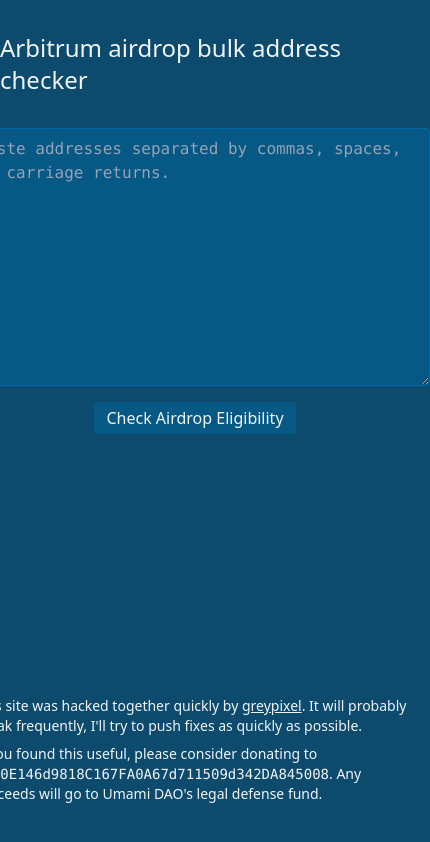
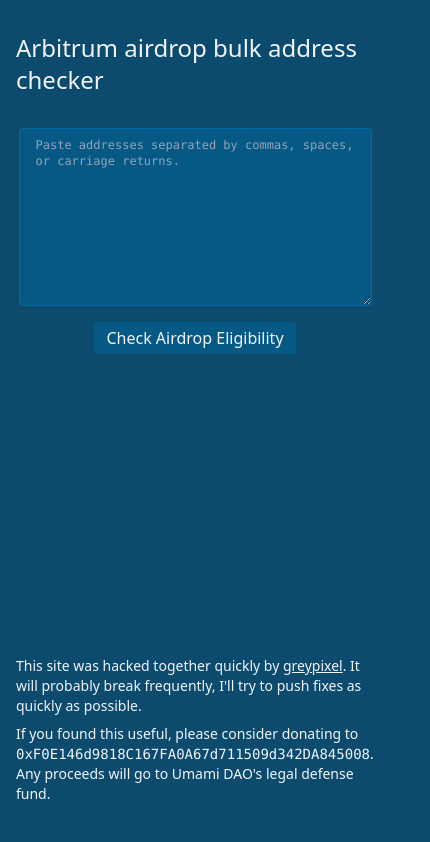
Before and after one commit to gpxl-dev/arbi-airdrop-bulk-check, a React (Vite) app: page / in a window 390 px wide. Shown: the whole page, 430 px wide, since content can reach past the window. Built offline with nearby package versions, Linux system fonts and the light colour scheme.

Commit message:
Better mobile formatting

```diff
--- a/src/App.tsx
+++ b/src/App.tsx
@@ -109,18 +109,18 @@
   );
 
   return (
-    <div className="flex flex-1 flex-col items-center">
+    <div className="flex w-full flex-1 flex-col items-center px-4">
       <h1 className="mb-8 mt-8 text-2xl">
         Arbitrum airdrop bulk address checker
       </h1>
-      <form className="flex flex-col" onSubmit={fetchAirdropData}>
+      <form className="flex flex-col items-center" onSubmit={fetchAirdropData}>
         <textarea
           ref={textArea}
           cols={42}
           rows={10}
           value={addresses}
           onChange={(e) => setAddresses(e.target.value)}
-          className="text-sky-100-100 rounded border border-sky-700 bg-sky-800 px-4 py-2 font-mono placeholder:text-slate-400"
+          className="mx-2 max-w-full rounded border border-sky-700 bg-sky-800 px-4 py-2 font-mono text-xs placeholder:text-slate-400 sm:text-base"
           placeholder="Paste addresses separated by commas, spaces, or carriage returns."
         />
         <button
@@ -139,7 +139,7 @@
         </button>
       </form>
       {error && (
-        <div className="flex w-[440px] flex-col gap-1">
+        <div className="flex w-[440px] max-w-full flex-col gap-1">
           <p className="font-bold text-slate-300">Eligibility check failed:</p>
           <p className="text-slate-300">{error}</p>
         </div>
@@ -182,7 +182,7 @@
         </>
       )}
       <div className="flex-1"></div>
-      <div className="mt-8 mb-10 flex w-[440px] flex-col gap-2 text-sm">
+      <div className="mt-8 mb-10 flex w-[440px] max-w-full flex-col gap-2 text-sm">
         <p>
           This site was hacked together quickly by{" "}
           <a
```
